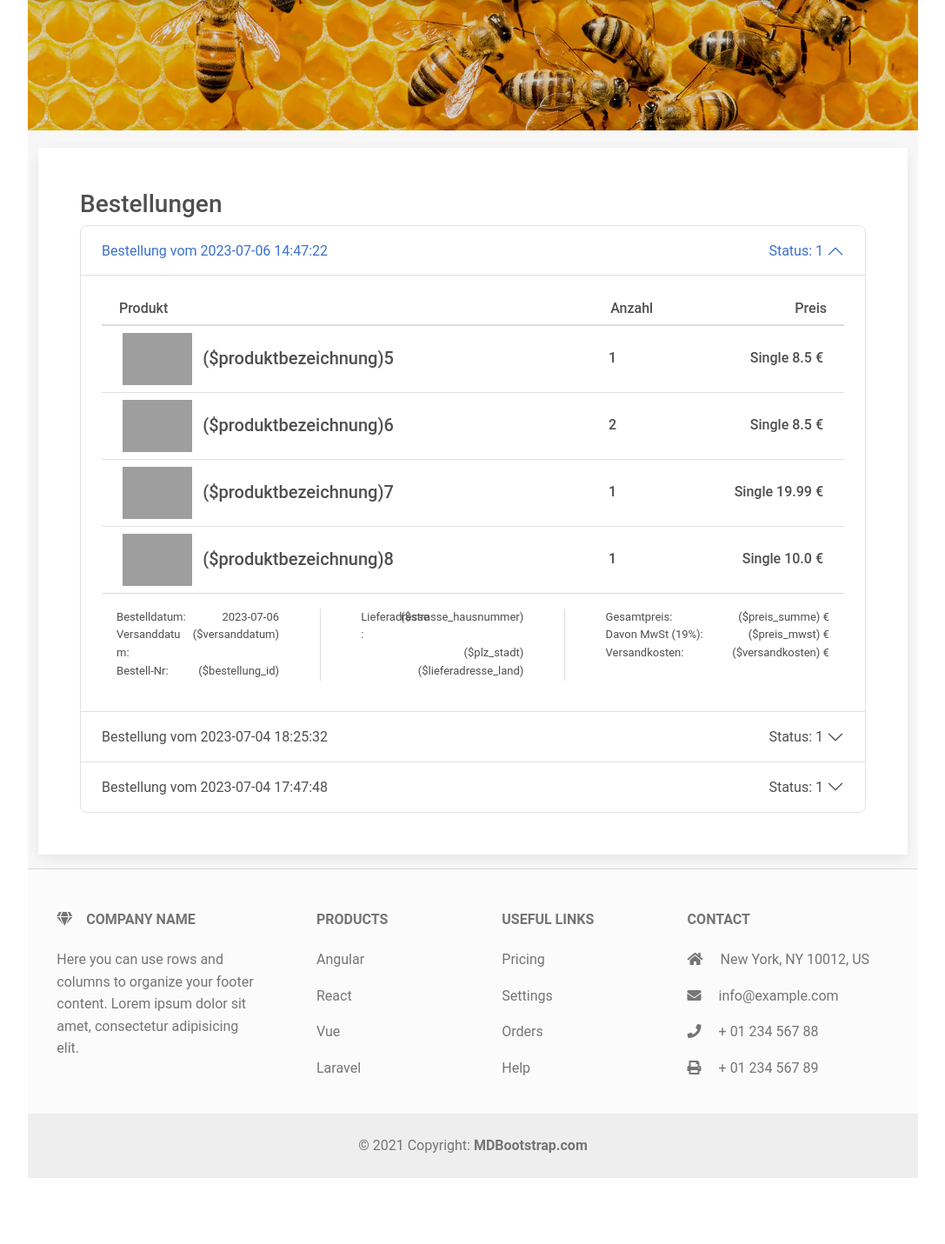
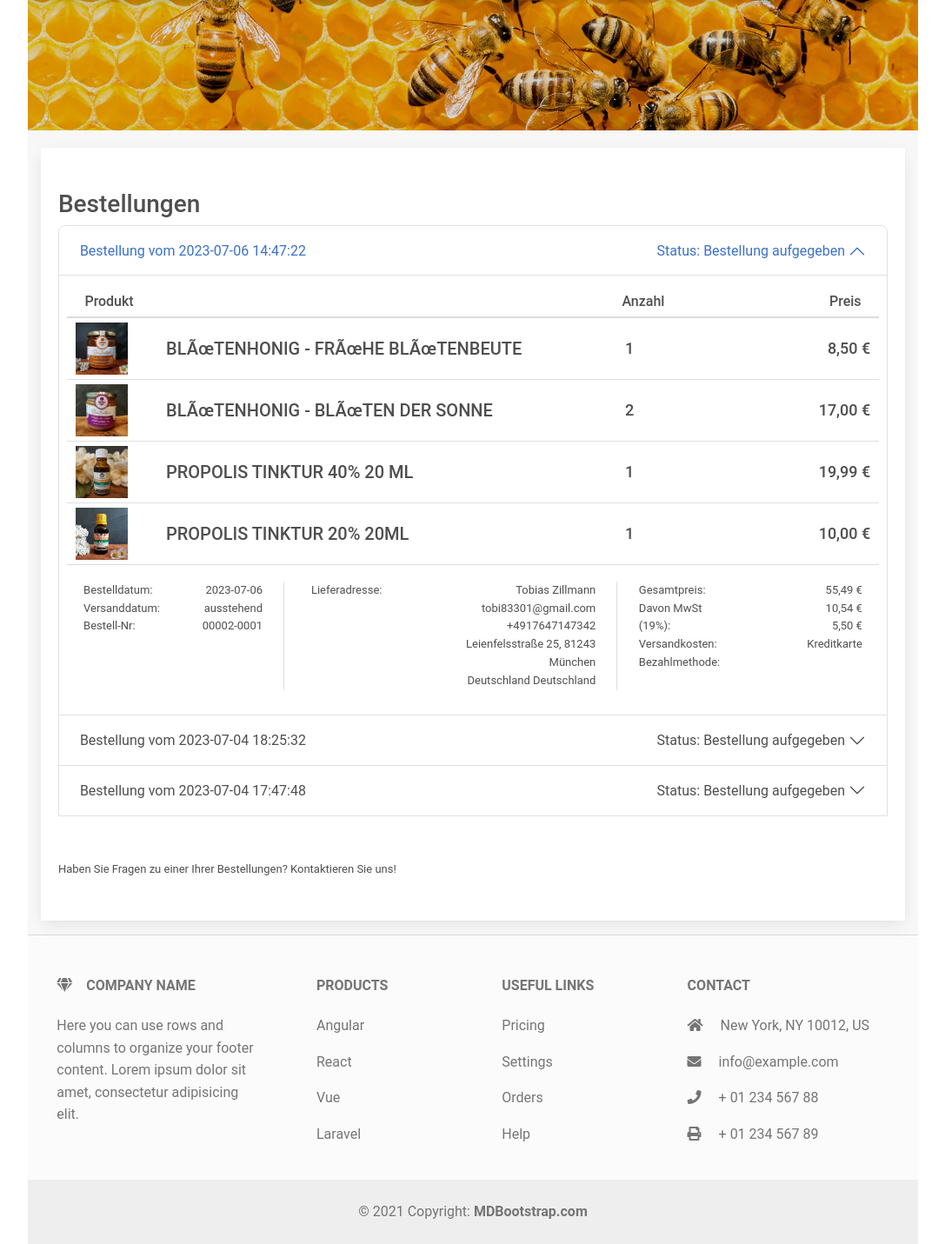
Before and after one commit to tobitoast4/HoneyWebpage, a Flask app: page /orders in a window 1280 px wide, after a click that opens the changed part. Shown: the part 72-1503 px from the top of the page at 87% size, without its empty margins (96-1183 px from the left). Before the commit the page ends 1427 px from the top, so only its background shows below. Run offline with Flask 3, Linux system fonts and the light colour scheme; a user stored in the database is signed in; some libraries are stand-ins or nearby versions; grey boxes are pictures that could not be loaded.

Commit message:
Improved orders.html

```diff
--- a/app.py
+++ b/app.py
@@ -24,6 +24,13 @@ login_manager.login_view = "login"
 @login_manager.user_loader
 def load_user(customer_id):
     return get_customer_by_id(customer_id)  # get this data from database
+
+
+@app.template_filter()
+def currency_format(value):
+    value = float(value)
+    value = round(value, 2)
+    return "{:,.2f} €".format(value).replace(".", ",")
 
 
 @app.route('/')
@@ -207,8 +214,12 @@ def orders():
     orders_of_user = get_customer_orders_by_customer_id(current_user_id)
     for order in orders_of_user:
         order_id = order["order_id"]
-        products_of_order = get_customer_order_product_by_customer_order_id(order_id)
+        products_of_order = get_customer_order_product_with_product_by_customer_order_id(order_id)
         order["products"] = products_of_order
+        if order["recipient_id"] == order["customer_id"]:  # recipient is same as customer
+            order["delivery_data"] = get_customer_with_address_by_id(order["customer_id"])[0]
+        else:
+            order["delivery_data"] = get_customer_with_address_by_id(order["customer_id"])  # TODO chnage this to correct recipient
     print(orders_of_user)
 
     return render_template("orders.html", orders=orders_of_user)
--- a/database/_customer_order.py
+++ b/database/_customer_order.py
@@ -47,8 +47,10 @@ def add_new_customer_order(delivery_cost, customer_id, recipient_id, order_state
 
 def get_customer_orders_by_customer_id(customer_id):
     cur.execute(f"""
-        SELECT *
+        SELECT *, os.description as order_state_description, pm.description as payment_method_description
         From customer_order
+        LEFT JOIN order_state os ON customer_order.order_state_id = os.order_state_id
+        LEFT JOIN payment_method pm ON customer_order.payment_method_id = pm.payment_method_id
         WHERE customer_id={customer_id}
         ORDER BY order_timestamp DESC;
     """)
--- a/database/_customer_order_product.py
+++ b/database/_customer_order_product.py
@@ -32,10 +32,11 @@ def add_new_customer_order_product(customer_order_id, product_id, amount, price_
     conn.commit()
 
 
-def get_customer_order_product_by_customer_order_id(customer_order_id):
+def get_customer_order_product_with_product_by_customer_order_id(customer_order_id):
     cur.execute(f"""
         SELECT *
         From customer_order_product
+        LEFT JOIN product ON customer_order_product.product_id = product.product_id
         WHERE customer_order_id={customer_order_id};
     """)
 
--- /dev/null
+++ b/static/mdb5-free-standard/css/styles-orders.css
@@ -0,0 +1,36 @@
+.orders-product-name {
+    padding-top: 7px;
+    font-size: 15px
+}
+
+.orders-product-price {
+    padding-top: 7px;
+    margin-left: 0;
+    font-size: 14px
+}
+
+@media screen and (min-width: 768px) {
+    .orders-product-name {
+        padding-top: 7px;
+        font-size: 18px
+    }
+
+    .orders-product-price {
+        padding-top: 7px;
+        margin-left: 5%;
+        font-size: 16px
+    }
+}
+
+@media screen and (min-width: 992px) {
+    .orders-product-name {
+        padding-top: 7px;
+        font-size: 20px
+    }
+
+    .orders-product-price {
+        padding-top: 7px;
+        margin-left: 5%;
+        font-size: 18px
+    }
+}
--- a/static/mdb5-free-standard/css/styles.css
+++ b/static/mdb5-free-standard/css/styles.css
@@ -1,6 +1,10 @@
 .main-page-padding {
     margin-left: 0;
     margin-right: 0
+}
+
+.page-container {
+    padding: 0 15px 0 15px
 }
 
 .page-background {
@@ -45,6 +49,12 @@ input[type="search"]:focus::-webkit-search-cancel-button {
     padding: 20px 5% 20px 5%
 }
 
+.orders-container {
+    margin-top: 20px;
+    border-radius: 0;
+    padding: 3rem 10px 3rem 10px
+}
+
 @media screen and (min-width: 992px) {
     .main-page-padding {
         margin-left: 10%;
@@ -53,6 +63,12 @@ input[type="search"]:focus::-webkit-search-cancel-button {
 
     .register-container {
         padding: 20px 20% 20px 20%
+    }
+
+    .orders-container {
+        margin-top: 20px;
+        border-radius: 0;
+        padding: 3rem 2% 3rem 2%
     }
 }
 
@@ -64,6 +80,12 @@ input[type="search"]:focus::-webkit-search-cancel-button {
 
     .register-container {
         padding: 20px 25% 20px 25%
+    }
+
+    .orders-container {
+        margin-top: 20px;
+        border-radius: 0;
+        padding: 3rem 4% 3rem 4%
     }
 }
 
--- a/templates/about.html
+++ b/templates/about.html
@@ -1,7 +1,7 @@
 {% extends "layout.html" %}
 {% block body %}
 <div style="margin: 0px">
-    <div class="container">
+    <div class="page-container">
         <div class="row">
             <div class="col-md">
                 <!-- Top div with sort by and search -->
--- a/templates/buy.html
+++ b/templates/buy.html
@@ -1,7 +1,7 @@
 {% extends "layout.html" %}
 {% block body %}
 <div style="margin: 0px">
-    <div class="container">
+    <div class="page-container">
         <div class="row">
             <div class="col-md">
                 <!-- Top div with sort by and search -->
--- a/templates/layout.html
+++ b/templates/layout.html
@@ -9,6 +9,7 @@
     <link rel="stylesheet" href="{{ url_for('static', filename='mdb5-free-standard/css/multirange.css' )}}">
     <link rel="stylesheet" href="{{ url_for('static', filename='mdb5-free-standard/css/stepper.css' )}}">
     <link rel="stylesheet" href="{{ url_for('static', filename='mdb5-free-standard/css/styles.css' )}}">
+    <link rel="stylesheet" href="{{ url_for('static', filename='mdb5-free-standard/css/styles-orders.css' )}}">
     <link rel="stylesheet" href="{{ url_for('static', filename='simple-notify/simple-notify.min.css' )}}">
 
     <!-- Fav icon -->
--- a/templates/login.html
+++ b/templates/login.html
@@ -1,7 +1,7 @@
 {% extends "layout.html" %}
 {% block body %}
 <div style="margin: 0px">
-    <div class="container">
+    <div class="page-container">
         <div class="row">
             <div class="col-md">
                 <!-- Top div with sort by and search -->
--- a/templates/order_finished.html
+++ b/templates/order_finished.html
@@ -1,7 +1,7 @@
 {% extends "layout.html" %}
 {% block body %}
 <div style="margin: 0px">
-    <div class="container">
+    <div class="page-container">
         <div class="row">
             <div class="col-md">
                 <!-- Top div with sort by and search -->
--- a/templates/orders.html
+++ b/templates/orders.html
@@ -1,19 +1,14 @@
 {% extends "layout.html" %}
 {% block body %}
 <div style="margin: 0px">
-    <div class="container">
+    <div class="page-container">
         <div class="row">
             <div class="col-md">
                 <!-- Top div with sort by and search -->
-                <div class="card" style="margin-top: 20px; border-radius: 0; padding: 3rem">
-
-
+                <div class="card orders-container">
                     <h3>Bestellungen</h3>
 
-
                     <div class="accordion" id="accordionExample">
-
-
                         {% for order in orders %}
                         <div class="accordion-item">
                             <h2 class="accordion-header" id="heading_{{ order['order_id'] }}">
@@ -24,17 +19,17 @@
                                     aria-expanded="false"
                                     aria-controls="collapse_{{ order['order_id'] }}">
                                     <div class="row" style="width: 100%">
-                                        <div class="col-8">
+                                        <div class="col-lg-8 col-md-7 col-6">
                                             Bestellung vom {{ order['order_timestamp'] }}
                                         </div>
-                                        <div class="col-4 d-flex justify-content-end">
-                                            Status: {{ order['order_state_id'] }}
+                                        <div class="col-lg-4 col-md-5 col-6 d-flex justify-content-end">
+                                            Status: {{ order['order_state_description'] }}
                                         </div>
                                     </div>
                                 </button>
                             </h2>
                             <div id="collapse_{{ order['order_id'] }}" class="accordion-collapse collapse" aria-labelledby="heading_{{ order['order_id'] }}" data-mdb-parent="#accordionExample">
-                                <div class="accordion-body">
+                                <div class="accordion-body" style="padding: 10px 1% 10px 1%">
                                     <div class="row">
                                         <div class="col-lg-8 col-sm-8 col-7">
                                             <h6 style="padding-top: 10px; padding-left: 20px">Produkt </h6>
@@ -49,24 +44,28 @@
                                     <div style="height: 2px; background-color: gainsboro"></div>
 
                                     <ul class="list-group list-group-flush" id="list_of_elements_in_cart">
+                                        {% set price_total = namespace(value=0) %}
                                         {% for product in order["products"] %}
-                                        <li class="list-group-item">
+                                            {% set price_total.value = price_total.value + (product["price_single"] * product["amount"]) %}
+                                        <li class="list-group-item" style="padding: 5px 1% 5px 1%">
                                             <div class="row">
-                                                <div class="col-lg-8 col-sm-8 col-7">
+                                                <div class="col-lg-8 col-sm-9 col-8">
                                                     <div class="row">
                                                         <div class="col-lg-2 col-3 d-md-block d-none">
-                                                            <img src="../img/' . ($packung_id) . '.png" height="60px" />
+                                                            <a href="/product?id={{ product['product_id'] }}">
+                                                                <img src="static/img/{{ product['product_id'] }}.webp" height="60px" />
+                                                            </a>
                                                         </div>
                                                         <div class="col-lg-10 col-md-9 col-12 d-flex align-items-center">
-                                                            <h5 style="padding-top: 7px">($produktbezeichnung){{ product["product_id"] }}</h5>
+                                                            <h5 class="orders-product-name">{{ product["name"] }}</h5>
                                                         </div>
                                                     </div>
                                                 </div>
-                                                <div class="col-lg-2 col-sm-2 col-3 d-flex align-items-center">
-                                                    <h6 style="padding-top: 7px; margin-left: 5%">{{ product["amount"] }}</h6>
+                                                <div class="col-lg-2 col-sm-1 col-2 d-flex align-items-center">
+                                                    <h6 class="orders-product-price">{{ product["amount"] }}</h6>
                                                 </div>
                                                 <div class="col-lg-2 col-sm-2 col-2 d-flex align-items-center justify-content-end">
-                                                    <h6 style="padding-top: 7px; margin-left: 5%">Single {{ product["price_single"] }} €</h6>
+                                                    <h6 class="orders-product-price">{{ (product["price_single"] * product["amount"]) | currency_format }}</h6>
                                                 </div>
                                             </div>
                                         </li>
@@ -75,81 +74,57 @@
 
                                     <div style="height: 1px; background-color: gainsboro"></div>
                                     <div class="row" style="padding: 2% 2%; font-size: small">
-                                        <div class="col-md-3">
+                                        <div class="col-xl-3 col-12">
                                             <div class="row">
                                                 <div class="col-6">
-                                                    Bestelldatum:
-                                                </div>
-                                                <div class="col-6 d-flex justify-content-end">
-                                                    {{ order['order_timestamp'][:10] }}
-                                                </div>
-                                            </div>
-                                            <div class="row">
-                                                <div class="col-6">
-                                                    Versanddatum:
-                                                </div>
-                                                <div class="col-6 d-flex justify-content-end">
-                                                    ($versanddatum)
-                                                </div>
-                                            </div>
-                                            <div class="row">
-                                                <div class="col-6">
+                                                    Bestelldatum: <br/>
+                                                    Versanddatum: <br/>
                                                     Bestell-Nr:
                                                 </div>
-                                                <div class="col-6 d-flex justify-content-end">
-                                                    ($bestellung_id)
+                                                <div class="col-6 d-flex justify-content-end" style="text-align: right">
+                                                    {{ order['order_timestamp'][:10] }} <br/>
+                                                    {% if order['shipping_timestamp'] is not none %}
+                                                        {{ order['shipping_timestamp'] }}
+                                                    {% else %}
+                                                        ausstehend
+                                                    {% endif %} <br/>
+                                                    {{ '%05d' % order['order_id'] }}-{{ '%04d' % order['customer_id'] }}
                                                 </div>
                                             </div>
                                         </div>
-                                        <div class="col-md-1 d-flex justify-content-center">
-                                            <div style="height: 100%; width: 1px; background-color: gainsboro"></div>
-                                        </div>
-                                        <div class="col-md-3">
+                                        <div class="col-xl-5 col-12">
                                             <div class="row">
-                                                <div class="col-6">
+                                                <div class="col-xl-1 justify-content-center">
+                                                    <div style="height: 100%; width: 1px; background-color: gainsboro"></div>
+                                                </div>
+                                                <div class="col-xl-5 col-5">
                                                     Lieferadresse:
                                                 </div>
-                                                <div class="col-6 d-flex justify-content-end">
-                                                    ($strasse_hausnummer)
-                                                </div>
-                                            </div>
-                                            <div class="row">
-                                                <div class="col-6">
-                                                </div>
-                                                <div class="col-6 d-flex justify-content-end">
-                                                    ($plz_stadt)
-                                                </div>
-                                            </div>
-                                            <div class="row">
-                                                <div class="col-6">
-                                                </div>
-                                                <div class="col-6 d-flex justify-content-end">
-                                                    ($lieferadresse_land)
+                                                <div class="col-xl-6 col-7 d-flex justify-content-end" style="text-align: right">
+                                                    {{ order['delivery_data']['firstname'] }} {{ order['delivery_data']['lastname'] }} <br/>
+                                                    {{ order['delivery_data']['email_address'] }} <br/>
+                                                    {{ order['delivery_data']['phone_number'] }} <br/>
+                                                    {{ order['delivery_data']['street'] }} {{ order['delivery_data']['house_number'] }}, {{ order['delivery_data']['postal_code'] }} {{ order['delivery_data']['city'] }} <br/>
+                                                    {{ order['delivery_data']['country'] }} {{ order['delivery_data']['state'] }}
                                                 </div>
                                             </div>
                                         </div>
-                                        <div class="col-md-1 d-flex justify-content-center">
-                                            <div style="height: 100%; width: 1px; background-color: gainsboro"></div>
-                                        </div>
-                                        <div class="col-md-4">
+                                        <div class="col-xl-4 col-12">
                                             <div class="row">
-                                                <div class="col-6">
-                                                    Gesamtpreis:
+                                                <div class="col-xl-1 justify-content-center">
+                                                    <div style="height: 100%; width: 1px; background-color: gainsboro"></div>
                                                 </div>
-                                                <div class="col-6 d-flex justify-content-end">
-                                                    ($preis_summe) €
+                                                <div class="col-xl-5 col-5">
+                                                    Gesamtpreis: <br/>
+                                                    Davon MwSt (19%): <br/>
+                                                    Versandkosten: <br/>
+                                                    Bezahlmethode: <br/> <br/>
                                                 </div>
-                                                <div class="col-6">
-                                                    Davon MwSt (19%):
-                                                </div>
-                                                <div class="col-6 d-flex justify-content-end">
-                                                    ($preis_mwst) €
-                                                </div>
-                                                <div class="col-6">
-                                                    Versandkosten:
-                                                </div>
-                                                <div class="col-6 d-flex justify-content-end">
-                                                    ($versandkosten) €
+                                                <div class="col-xl-6 col-7 justify-content-end" style="text-align: right">
+                                                    {{ price_total.value | currency_format }} <br/>
+                                                    {{ (price_total.value * 0.19) | currency_format }} <br/>
+                                                    {{ order['delivery_cost'] | currency_format }} <br/>
+                                                    {{ order['payment_method_description'] }}
                                                 </div>
                                             </div>
                                         </div>
@@ -165,7 +140,11 @@
                         </div>
                         {% endfor %}
 
-
+                        <br/>
+                        <br/>
+                        <div style="font-size: 13px">
+                            Haben Sie Fragen zu einer Ihrer Bestellungen? Kontaktieren Sie uns!
+                        </div>
 
                     </div>
                 </div>
--- a/templates/product.html
+++ b/templates/product.html
@@ -1,7 +1,7 @@
 {% extends "layout.html" %}
 {% block body %}
 <div style="margin: 0px">
-    <div class="container">
+    <div class="page-container">
         <div class="row">
             <div class="col-md">
                 <!-- Top div with sort by and search -->
@@ -20,7 +20,7 @@
                                 </h2>
                                 <h3>
                                     <div class="d-flex justify-content-start">
-                                        <span class="badge" style="background-color: #d18c09" id="preis">{{ product[0]['price'] }} €</span>
+                                        <span class="badge" style="background-color: #d18c09" id="preis">{{ product[0]['price'] | currency_format }}</span>
                                         <div style="font-size: small">1)</div>
                                         <br />
                                     </div>
--- a/templates/profile.html
+++ b/templates/profile.html
@@ -1,7 +1,7 @@
 {% extends "layout.html" %}
 {% block body %}
 <div style="margin: 0px">
-    <div class="container">
+    <div class="page-container">
         <div class="row">
             <div class="col-md">
                 <!-- Top div with sort by and search -->
--- a/templates/register.html
+++ b/templates/register.html
@@ -1,7 +1,7 @@
 {% extends "layout.html" %}
 {% block body %}
 <div style="margin: 0px">
-    <div class="container">
+    <div class="page-container">
         <div class="row">
             <div class="col-md">
                 <!-- Top div with sort by and search -->
--- a/templates/settings.html
+++ b/templates/settings.html
@@ -1,7 +1,7 @@
 {% extends "layout.html" %}
 {% block body %}
 <div style="margin: 0px">
-    <div class="container">
+    <div class="page-container">
         <div class="row">
             <div class="col-md">
                 <!-- Top div with sort by and search -->
```
Also changed, not shown: templates/shop.html (+2 -9 lines), database/shop.db.
